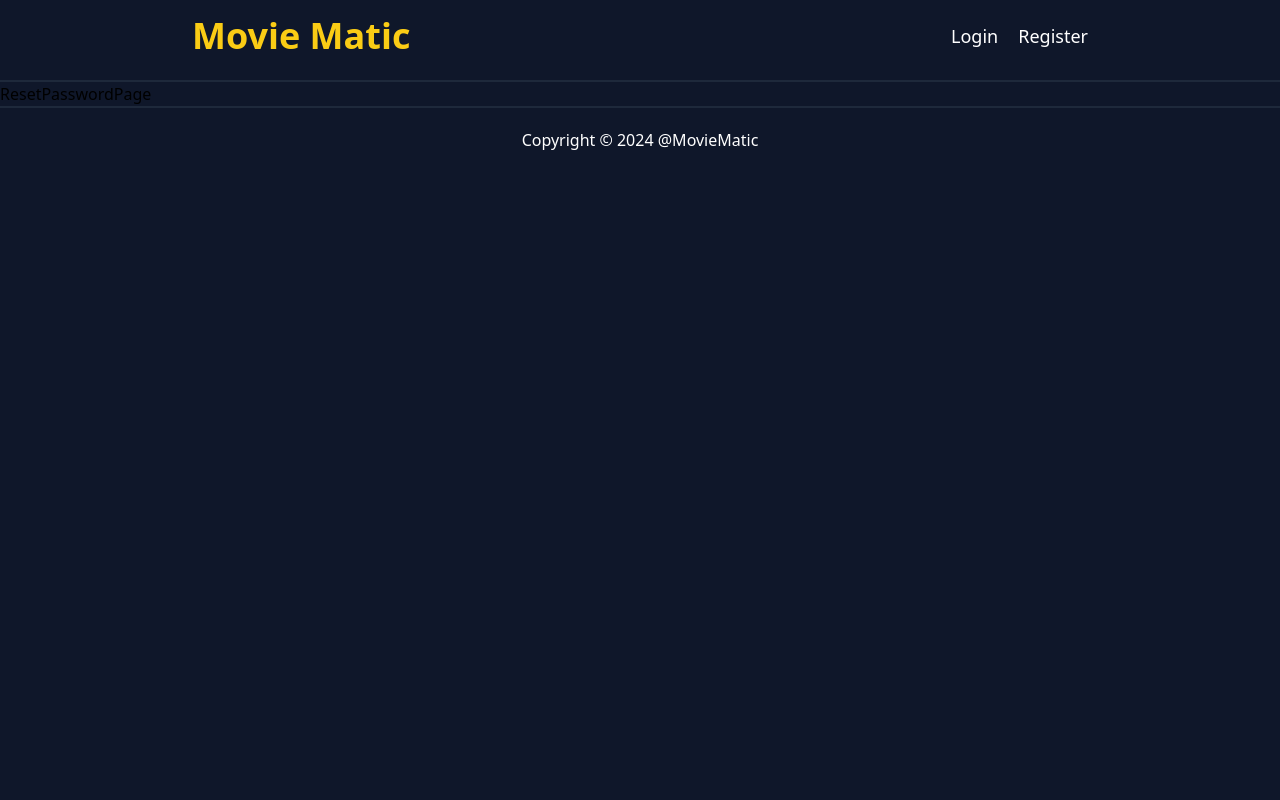
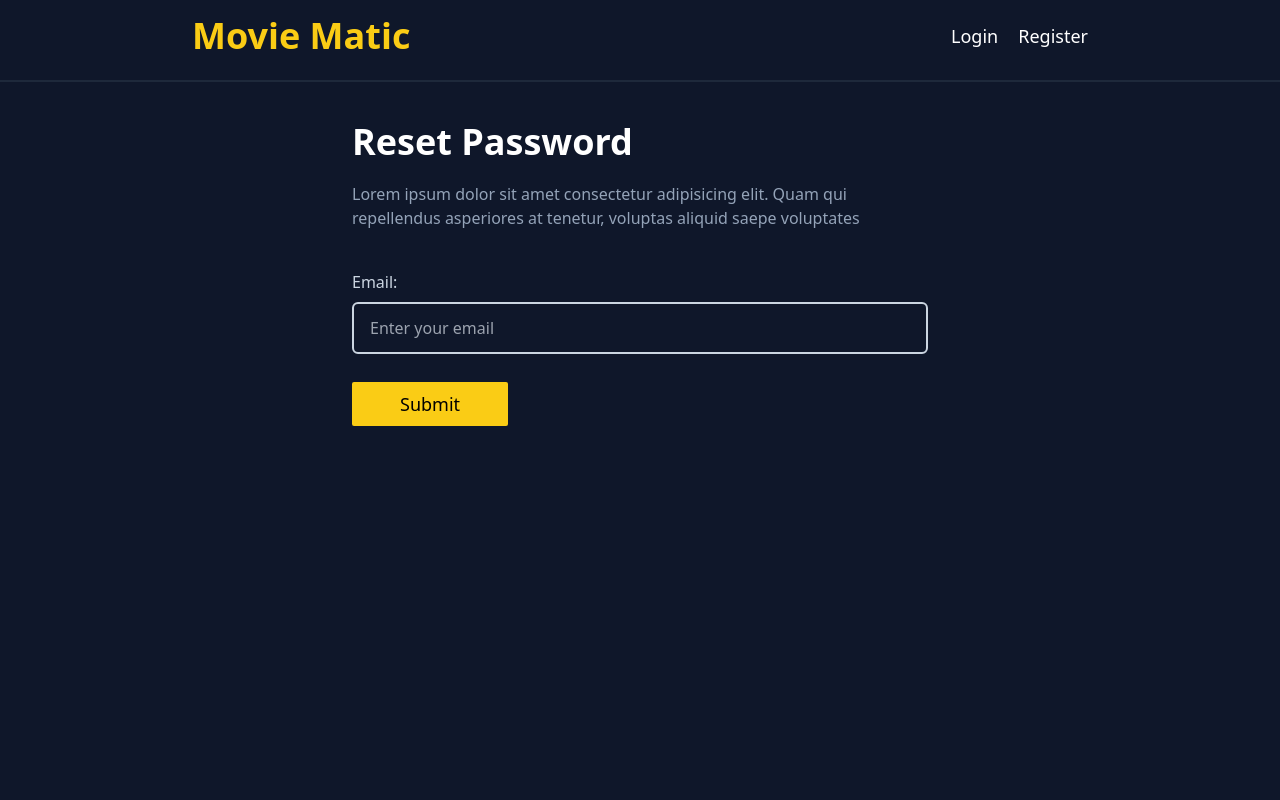
Before and after one commit to vk-develops/Secure-MERN-Authentication, a React (Vite) app in the folder Frontend/: page /account-password-reset in a window 1280 px wide. Shown: the top 800 px of the page. Built offline with nearby package versions, Linux system fonts and the light colour scheme; no server answers.

Commit message:
feat: Added the reset password page UI and fixed

```diff
--- a/Frontend/src/Pages/LoginPage.jsx
+++ b/Frontend/src/Pages/LoginPage.jsx
@@ -1,5 +1,5 @@
 import React, { useContext, useState } from "react";
-import { useNavigate } from "react-router-dom";
+import { Link, useNavigate } from "react-router-dom";
 import { UserContext } from "../Context/UserContext";
 
 const LoginPage = () => {
@@ -82,12 +82,21 @@ const LoginPage = () => {
                             onChange={(e) => setPassword(e.target.value)}
                         />
                     </div>
+                    <div className="flex items-center justify-between">
                         <button
                             className="py-2 px-12 text-lg font-medium rounded-sm mt-5 bg-yellow-400"
                             type="submit"
                         >
                             Submit
                         </button>
+
+                        <Link
+                            to="/account-password-reset"
+                            className="text-white hover:text-yellow-300"
+                        >
+                            Forgot password?
+                        </Link>
+                    </div>
                 </form>
             </div>
         </section>
--- a/Frontend/src/Pages/ResetPasswordPage.jsx
+++ b/Frontend/src/Pages/ResetPasswordPage.jsx
@@ -1,7 +1,42 @@
-import React from "react";
+import React, { useState } from "react";
 
 const ResetPasswordPage = () => {
-    return <div>ResetPasswordPage</div>;
+    const [email, setEmail] = useState("");
+
+    return (
+        <section className="max-w-xl h-screen mx-auto">
+            <div className="mt-10">
+                <h1 className="font-bold text-4xl text-white">
+                    Reset Password
+                </h1>
+                <p className="font-regular text-base text-slate-400 py-5">
+                    Lorem ipsum dolor sit amet consectetur adipisicing elit.
+                    Quam qui repellendus asperiores at tenetur, voluptas aliquid
+                    saepe voluptates
+                </p>
+            </div>
+
+            <form>
+                <div className="mt-5">
+                    <label className="text-base text-slate-300">Email: </label>
+                    <input
+                        className="w-full outline-none text-slate-300 py-3 border-slate-300 my-2 border-2 bg-slate-900 px-4 rounded-md"
+                        type="email"
+                        placeholder="Enter your email"
+                        required
+                        value={email}
+                        onChange={(e) => setEmail(e.target.value)}
+                    />
+                </div>
+                <button
+                    className="py-2 px-12 text-lg font-medium rounded-sm mt-5 bg-yellow-400"
+                    type="submit"
+                >
+                    Submit
+                </button>
+            </form>
+        </section>
+    );
 };
 
 export default ResetPasswordPage;
```
Also changed, not shown: 1 other file (tests, documents, lock files or other folders). Lines whose indentation alone changed are shown as unchanged.
